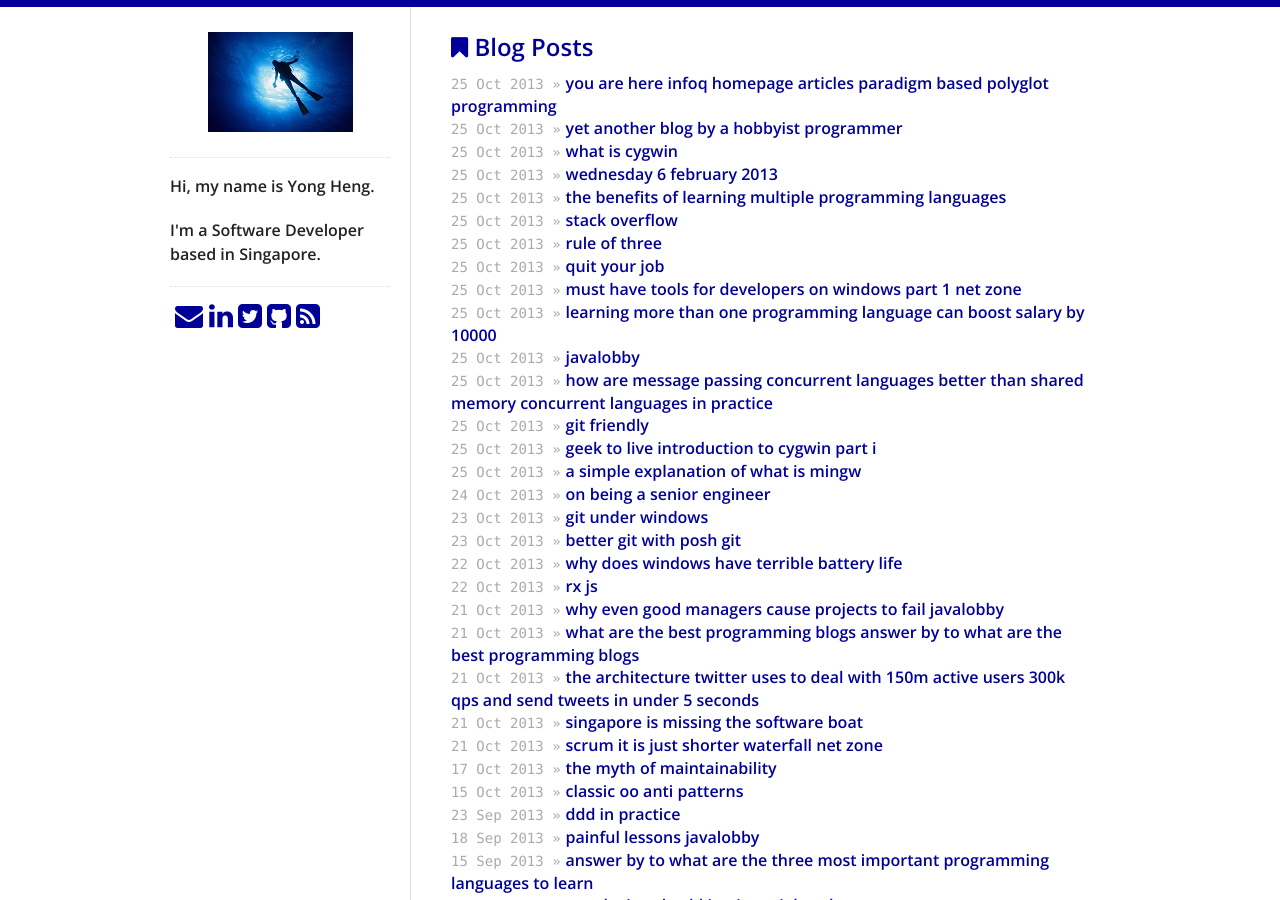
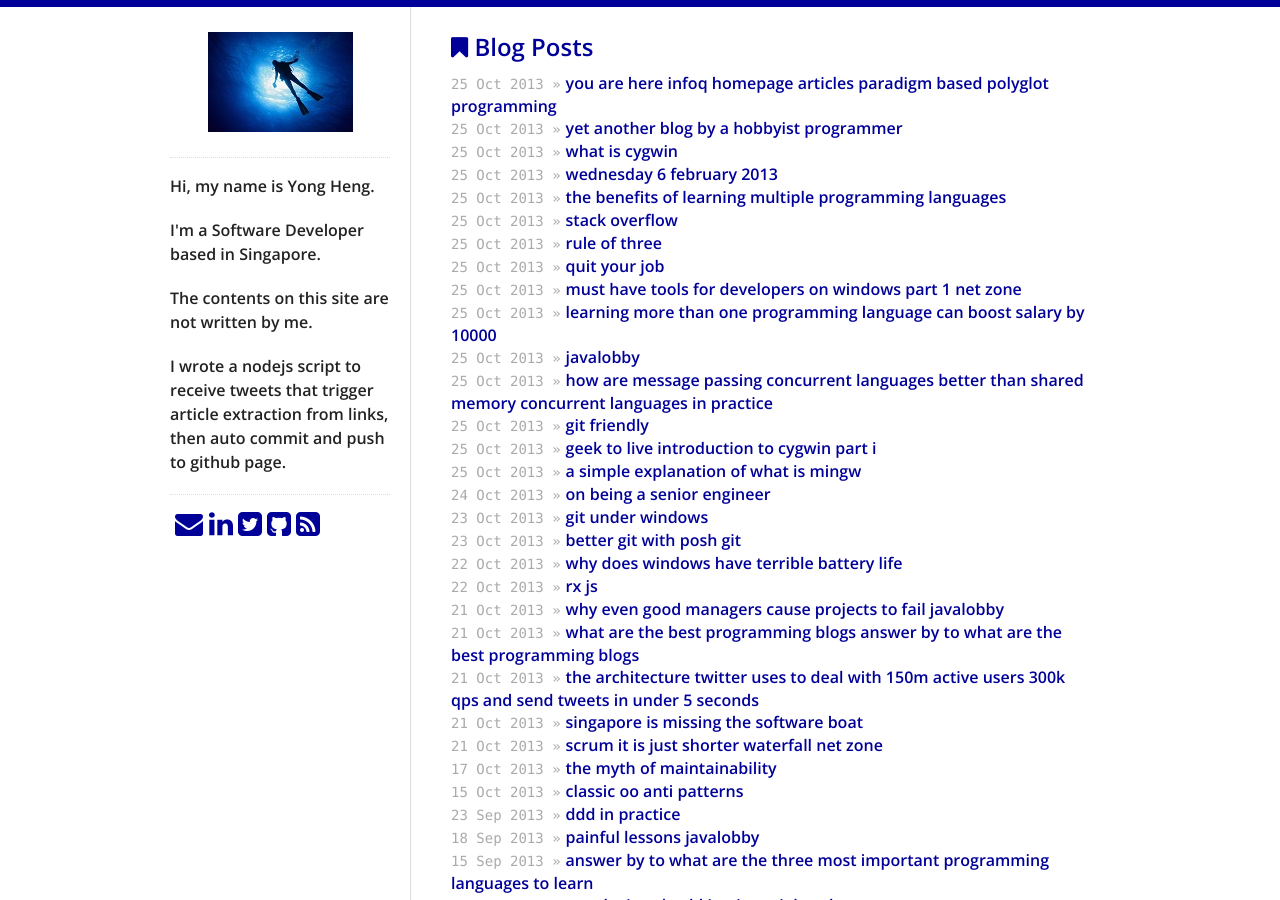
Before and after one commit to Misterhex/TweetSync, a Jekyll site: the page built from index.html, in a window 1280 px wide and 900 px high. Built offline with Jekyll 4.4.1, drawn with Linux system fonts in a browser that asks for light colours.

Commit message:
updatesCommit

```diff
--- a/_includes/sidebar.html
+++ b/_includes/sidebar.html
@@ -5,8 +5,10 @@
   <hr/>
   <ul>
   <p>Hi, my name is Yong Heng.</p>
+  <p>I'm a Software Developer based in Singapore.</p>
 
-  <p> I'm a Software Developer based in Singapore.</p>
+  <p>The contents on this site are not written by me.</p>
+  <p>I wrote a nodejs script to receive tweets that trigger article extraction from links, then auto commit and push to github page.</p>
 
   <hr/>
   <div>
```
